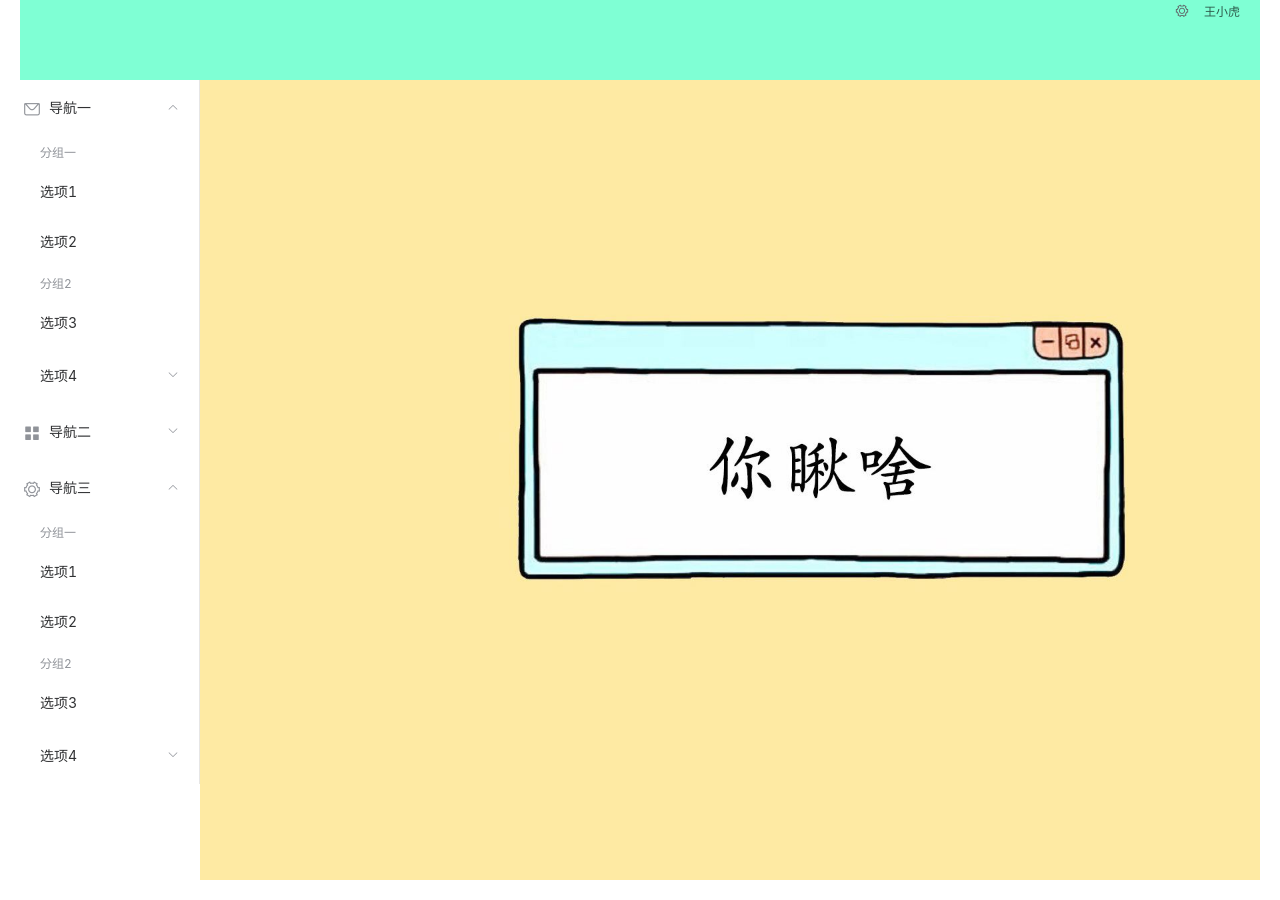
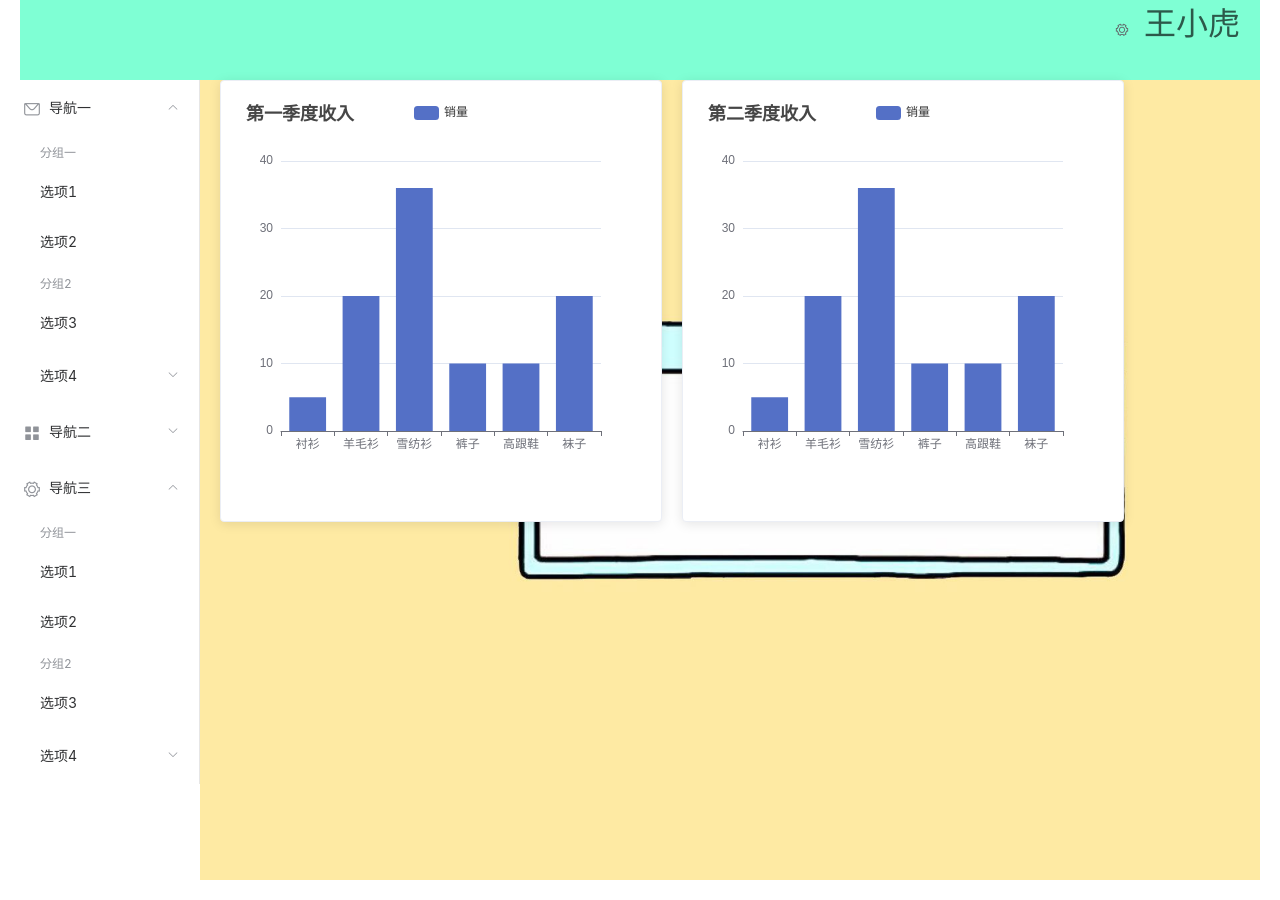
Before and after one commit to MrxinL/vue2.0, a Vue app: page /#/main in a window 1280 px wide. Built offline with nearby package versions, Linux system fonts and the light colour scheme.

Commit message:
chore: echarts视图

```diff
--- a/src/components/card/index.vue
+++ b/src/components/card/index.vue
@@ -1,22 +1,54 @@
 <template>
-<div class="">
+<div class="cardlayout">
 
-      <el-card class="box-card">
-        <div ref="myEcahrts" style="width:400px,height:400px">
+      <el-card class="box-card" shadow>
+        <div ref="myEcahrts1" class="firstquarter">
+        </div>
 
+      </el-card>
+
+       <el-card class="box-card">
+        <div ref="myEcahrts2" class="secondquarter">
         </div>
+
       </el-card>
+
 </div>
 </template>
 
 <script>
-import echart from 'echarts'
+
+import * as echarts from 'echarts'
+
+
 export default {
     mounted(){
-        var myEcahrts = echart.init(this.$ref.myEcahrts) //参数放在那个容器
+        var myEcahrts = echarts.init(this.$refs.myEcahrts1) //参数放在那个容器
+        // console.log(document.getElementById('myCharts'))
         myEcahrts.setOption({
             title:{
               text:'第一季度收入'
+            },
+            tooltip: {},
+            legend:{
+              data:['销量']
+            },
+            xAxis: {
+              data:['衬衫','羊毛衫','雪纺衫','裤子','高跟鞋','袜子']
+            },
+            yAxis:{},
+            series:[{
+              name:'销量',
+              type:'bar',
+              data: [5, 20, 36, 10, 10, 20]
+            }]
+        })
+
+        var myEcahrts2 = echarts.init(this.$refs.myEcahrts2) //参数放在那个容器
+        // console.log(document.getElementById('myCharts'))
+        myEcahrts2.setOption({
+            title:{
+              text:'第二季度收入'
             },
             tooltip: {},
             legend:{
@@ -38,5 +70,16 @@ export default {
 </script>
 
 <style>
-
+    .el-card {
+      display: inline-flex;
+      margin-left: 20px;
+    }
+    .firstquarter {
+        width: 400px;
+        height: 400px;
+    }
+    .secondquarter {
+       width: 400px;
+        height: 400px;
+    }
 </style>
--- a/src/components/main/Header.vue
+++ b/src/components/main/Header.vue
@@ -1,7 +1,7 @@
 <template>
 <div class="header">
-      <el-header style="text-align: right; font-size: 12px">
-
+      <el-header style="text-align: right; font-size: 32px">
+         <img src="" alt="">
       <el-dropdown>
         <i class="el-icon-setting" style="margin-right: 15px"></i>
         <el-dropdown-menu slot="dropdown">
--- a/src/main.js
+++ b/src/main.js
@@ -4,6 +4,7 @@ import ElementUI from 'element-ui';
 import 'element-ui/lib/theme-chalk/index.css';
 import router from './router'
 import axios from 'axios';
+
 import Conponent from './components/index.js'
 
 Vue.config.productionTip = false
--- a/src/views/main/home.vue
+++ b/src/views/main/home.vue
@@ -1,10 +1,17 @@
 <template>
-<div class="home"></div>
+<div class="home">
+      <Card />
+</div>
+
 </template>
 
 <script>
+import Card from '../../components/card/index'
+
 export default {
-
+    components: {
+      Card
+    }
 };
 </script>
 
```
Also changed, not shown: src/logo.png (added).
